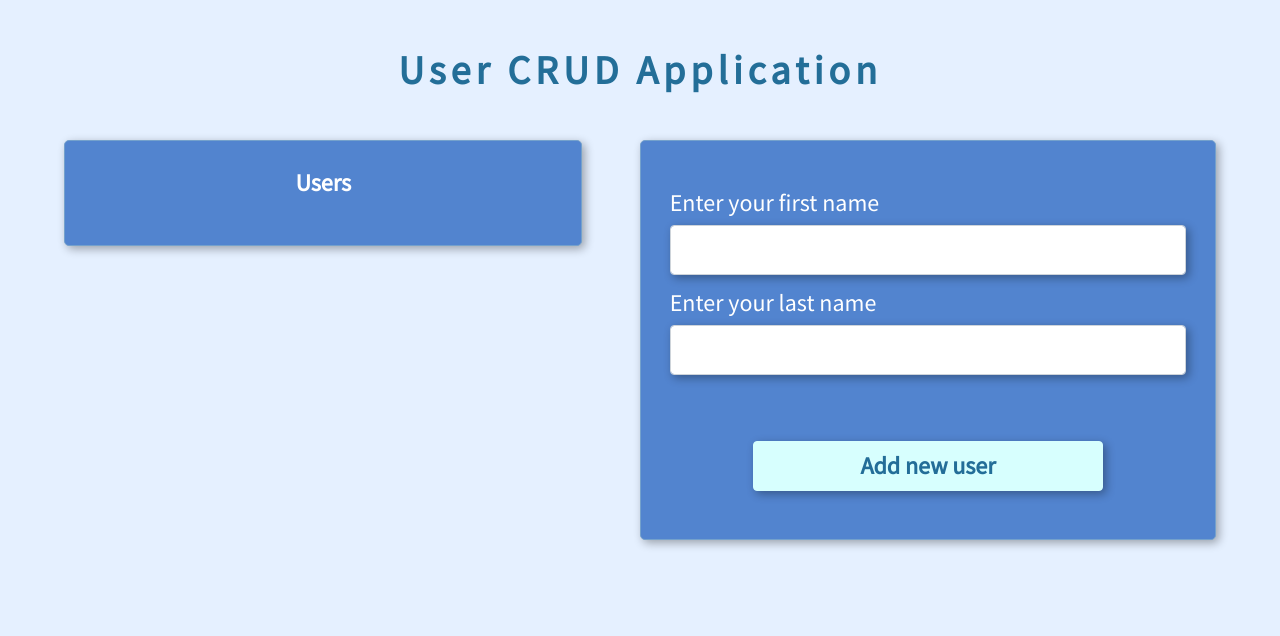
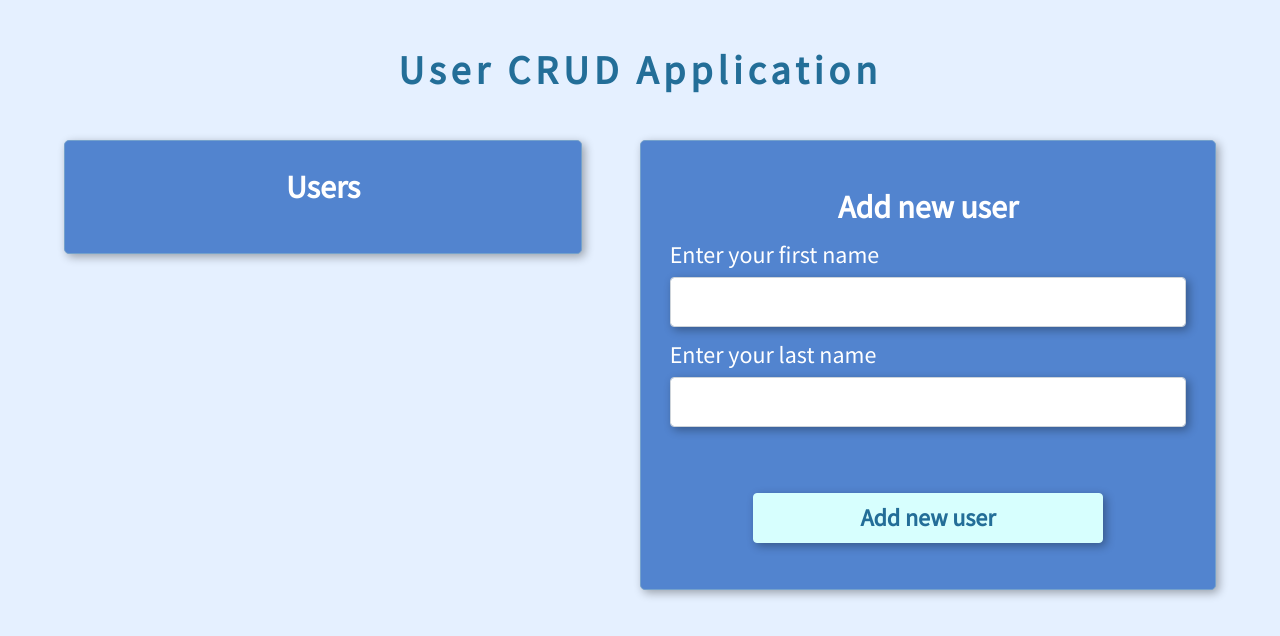
Before and after one commit to piotrorlowski/vuejs-app, a Vue app: page / in a window 1280 px wide. Shown: the top 636 px of the page. Built offline with nearby package versions, Linux system fonts and the light colour scheme.

Commit message:
add headings for sections

```diff
--- a/src/components/users/UserAdd.vue
+++ b/src/components/users/UserAdd.vue
@@ -1,5 +1,6 @@
 <template>
   <div class="UserAdd">
+    <h2 class="UserAdd-heading">Add new user</h2>
     <b-form-group
       id="fieldset-1"
       class="UserAdd-inputGroup"
@@ -53,7 +54,7 @@ export default {
 <style lang="scss" scoped>
 .UserAdd {
   width: 50%;
-  height: 400px;
+  min-height: 450px;
   background-color: #5284cf;
   border-radius: 5px;
   border: 1px solid #74a1cc;
@@ -65,6 +66,13 @@ export default {
 }
 .UserAdd-inputGroup {
   width: 90%;
+}
+.UserAdd-heading {
+  font-size: 32px;
+  text-align: center;
+  color: #fff;
+  font-weight: 600;
+  margin: 0 0 20px;
 }
 
 /deep/ .UserAdd-inputLabel {
--- a/src/components/users/UserListElement.vue
+++ b/src/components/users/UserListElement.vue
@@ -42,8 +42,6 @@ export default {
     cursor: pointer;
   }
 }
-.UserListElement-deleteUserButton {
-}
 .UserListElement-userName {
   color: #236e98;
   font-size: 24px;
--- a/src/pages/users/UserList.vue
+++ b/src/pages/users/UserList.vue
@@ -36,7 +36,7 @@ export default {
 }
 
 .UserList-heading {
-  font-size: 24px;
+  font-size: 32px;
   text-align: center;
   color: #fff;
   font-weight: 600;
```
